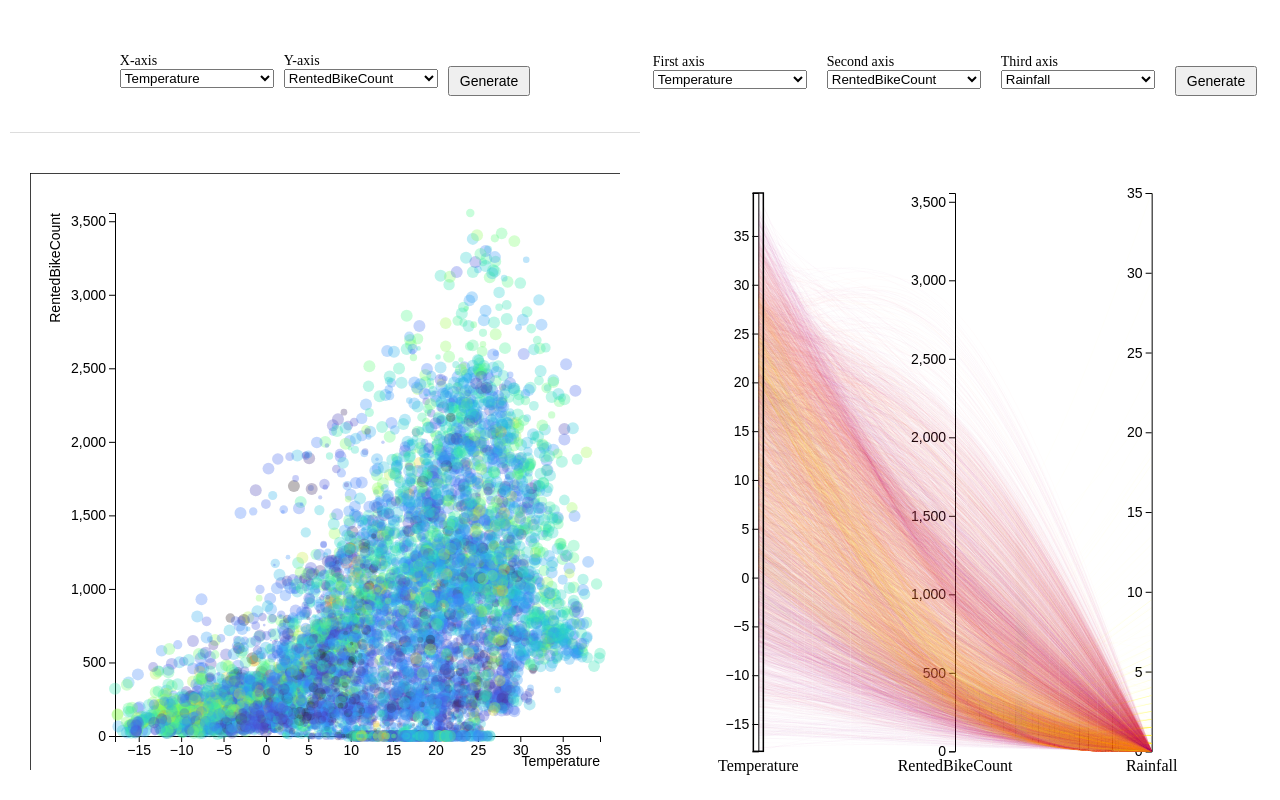
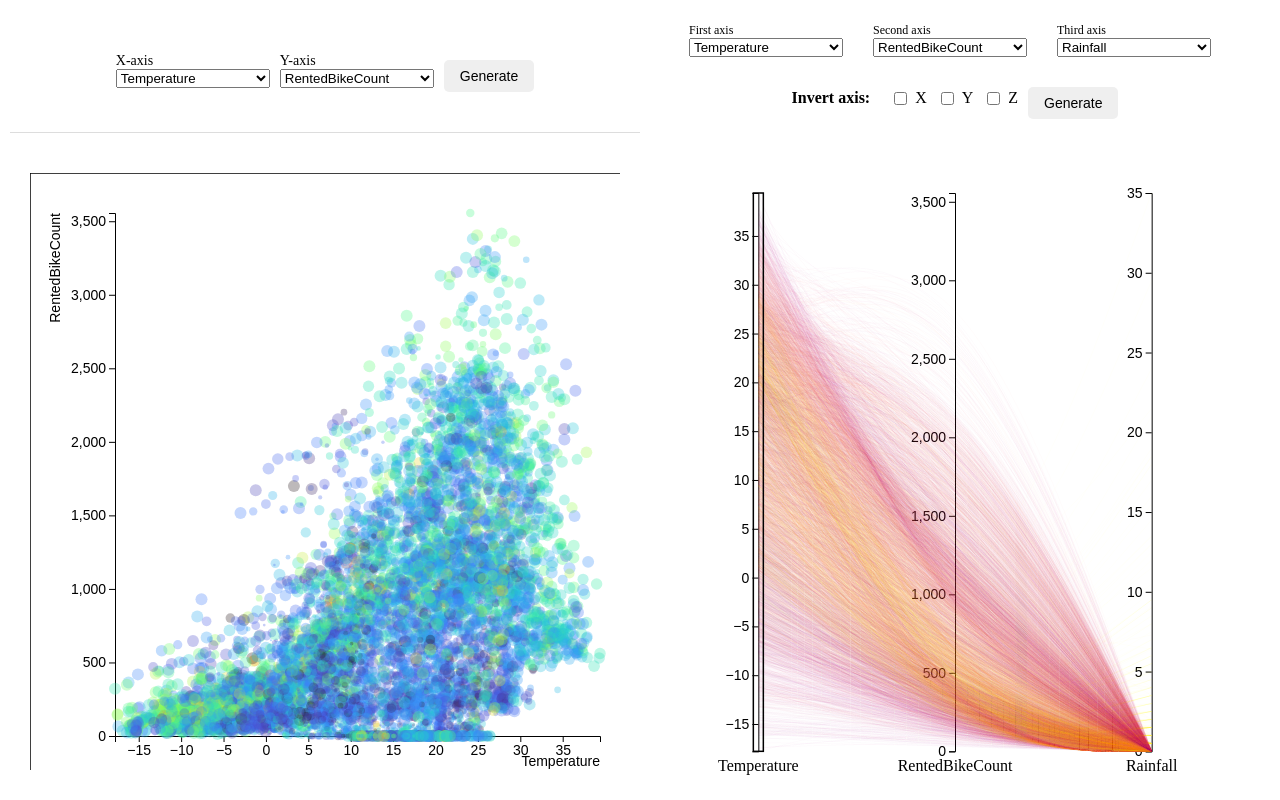
Before and after one commit to giorgiodaneri/HPDAV_assignment2, a React (Create React App) app: page / in a window 1280 px wide. Built offline with nearby package versions, Linux system fonts and the light colour scheme.

Commit message:
added buttons to invert axes in parallel coordinates plot, passed data to the plot with existing reducer

```diff
--- a/src/components/ControlBar/ControlBar.css
+++ b/src/components/ControlBar/ControlBar.css
@@ -10,11 +10,6 @@
     font-size: 14px;
 }
 
-.button-container {
-    display: flex;
-    align-items: center; /* Aligns button vertically with dropdowns */
-}
-
 .generate-button {
     padding: 5px 10px;
     margin-top: 20px;
--- a/src/components/ControlBarRight/ControlBarRight.css
+++ b/src/components/ControlBarRight/ControlBarRight.css
@@ -3,17 +3,45 @@
     display: flex;
     align-items: center; /* Vertically align items */
     gap: 10px; /* Space between elements */
+    flex-direction: column;
+}
+
+.first-row {
+    display: flex;
+    flex-wrap: wrap;
+    gap: 20px;
+    align-items: center;
+}
+
+.second-row {
+    display: flex;
+    align-items: center;
+    gap: 10px;
+    margin-top: 10px;
+}
+
+.invert-axis-label {
+    font-weight: bold;
+    margin-right: 10px;
+}
+
+.invert-checkbox {
+    display: flex;
+    align-items: center;
+    gap: 5px;
 }
 
 .form-label {
     display: flex;
     flex-direction: column;
-    font-size: 14px;
+    font-size: 12px;
     margin-right: 10px;
 }
 
 .generate-button {
-    padding: 5px 10px;
-    font-size: 14px;
+    margin-top: 10px;
+    padding: 8px 16px;
+    border: none;
+    border-radius: 5px;
     cursor: pointer;
 }
--- a/src/components/ControlBarRight/ControlBarRight.js
+++ b/src/components/ControlBarRight/ControlBarRight.js
@@ -17,6 +17,11 @@ function ControlBarRight() {
     const [selectedFirstAxis, setSelectedFirstAxis] = useState(genConfig.firstAxis || '');
     const [selectedSecondAxis, setSelectedSecondAxis] = useState(genConfig.secondAxis || '');
     const [selectedThirdAxis, setSelectedThirdAxis] = useState(genConfig.third || '');
+
+    // Local state for invert checkboxes
+    const [invertX, setInvertX] = useState(false);
+    const [invertY, setInvertY] = useState(false);
+    const [invertZ, setInvertZ] = useState(false);
 
     // Extract column names when data is loaded
     useEffect(() => {
@@ -39,6 +44,11 @@ function ControlBarRight() {
         setSelectedThirdAxis(event.target.value);
     };
 
+    // Handlers for invert checkboxes
+    const handleInvertXChange = () => setInvertX(!invertX);
+    const handleInvertYChange = () => setInvertY(!invertY);
+    const handleInvertZChange = () => setInvertZ(!invertZ);
+
     // Dispatch selected x and y axes to the Redux store only on form submit
     const handleOnSubmit = (event) => {
         event.preventDefault();
@@ -47,12 +57,16 @@ function ControlBarRight() {
         dispatch(generateFromConfigRight({
             firstAxis: selectedFirstAxis,
             secondAxis: selectedSecondAxis,
-            thirdAxis: selectedThirdAxis}));
+            thirdAxis: selectedThirdAxis,
+            invertX: invertX,
+            invertY: invertY,
+            invertZ: invertZ}));
     };
 
     return (
         <>
             <form className="control-bar-right-form" onSubmit={handleOnSubmit}>
+                <div className="first-row">
                     <label className="form-label">
                         First axis
                         <select name="firstAxis" value={selectedFirstAxis} onChange={handleOnChangeFirstAxis}>
@@ -85,8 +99,22 @@ function ControlBarRight() {
                             ))}
                         </select>
                     </label>
+                </div>
 
+                <div className="second-row">
+                    <label className="invert-axis-label">Invert axis:</label>
+                    <label className="invert-checkbox">
+                        <input type="checkbox" checked={invertX} onChange={handleInvertXChange} /> X
+                    </label>
+                    <label className="invert-checkbox">
+                        <input type="checkbox" checked={invertY} onChange={handleInvertYChange} /> Y
+                    </label>
+                    <label className="invert-checkbox">
+                        <input type="checkbox" checked={invertZ} onChange={handleInvertZChange} /> Z
+                    </label>
                     <button type="submit" className="generate-button">Generate</button>
+                </div>
+
             </form>
         </>
     );
--- a/src/components/parallel_coordinates/ParallelCoordinates-d3.js
+++ b/src/components/parallel_coordinates/ParallelCoordinates-d3.js
@@ -3,7 +3,7 @@ import { setBrushedDataParallelCoords } from '../../redux/BrushedDataSliceSecond
 
 
 class ParallelCoordinates {
-    constructor(container, data, brushedData, firstAxis, secondAxis, thirdAxis, dispatch) {
+    constructor(container, data, brushedData, firstAxis, secondAxis, thirdAxis, invertX, invertY, invertZ, dispatch) {
         this.container = container;
         this.data = data;
         this.brushedData = brushedData || []; // Initialize to an empty array if undefined
@@ -12,6 +12,9 @@ class ParallelCoordinates {
         this.thirdAxis = thirdAxis || "Rainfall"; // Initialize to "Rainfall" if undefined
         this.margin = { top: 30, right: 10, bottom: 25, left: 10 };
         this.dispatch = dispatch;
+        this.invertX = invertX || false;
+        this.invertY = invertY || false;
+        this.invertZ = invertZ || false;
 
         // Get the width and height from the container's bounding box
         const containerRect = container.getBoundingClientRect();
@@ -21,13 +24,16 @@ class ParallelCoordinates {
         this.drawParallelCoordinates();
     }
 
-    drawParallelCoordinates(firstAxis, secondAxis, thirdAxis) {
+    drawParallelCoordinates(firstAxis, secondAxis, thirdAxis, invertX, invertY, invertZ) {
 
         // Update the axes based on the selected attributes
-        if (firstAxis && secondAxis && thirdAxis) {
+        if (firstAxis && secondAxis && thirdAxis && invertX && invertY && invertZ) {
             this.firstAxis = firstAxis;
             this.secondAxis = secondAxis;
             this.thirdAxis = thirdAxis;
+            this.invertX = invertX;
+            this.invertY = invertY;
+            this.invertZ = invertZ;
         }
 
         const attributes = [this.firstAxis, this.secondAxis, this.thirdAxis];
@@ -47,7 +53,13 @@ class ParallelCoordinates {
         attributes.forEach(attr => {
             yScales[attr] = d3.scaleLinear()
                 .domain(d3.extent(this.data, d => d[attr]))
-                .range([this.height, 0]);
+                .range(
+                    (attr === this.firstAxis && this.invertX) ||
+                    (attr === this.secondAxis && this.invertY) ||
+                    (attr === this.thirdAxis && this.invertZ)
+                        ? [0, this.height] // Inverted range for the axis
+                        : [this.height, 0] // Default range
+                );
         });
 
         const xScale = d3.scalePoint()
@@ -148,11 +160,6 @@ class ParallelCoordinates {
             return false; // No brushed data, all points will be shown with default opacity
         }
 
-        // if brushData is not empty, print it
-        if(this.brushedData.brushedData.length > 0)
-        {
-            // console.log("Brushed data:", this.brushedData);
-        }
         const uniqueId = this.getUniqueId(d);  // Get unique identifier for the current data point
 
         // Iterate over the brushedData and compare the uniqueIds
--- a/src/components/parallel_coordinates/ParallelCoordinates.css
+++ b/src/components/parallel_coordinates/ParallelCoordinates.css
@@ -11,7 +11,6 @@
   width: 100%;
   height: 100%;
   margin-bottom: 0px;
-  border: 1px solid #ccc;
 }
 
 svg {
--- a/src/components/parallel_coordinates/ParallelCoordinatesContainer.js
+++ b/src/components/parallel_coordinates/ParallelCoordinatesContainer.js
@@ -7,6 +7,9 @@ function ParallelCoordinatesContainer() {
     const firstAxis = useSelector(state => state.configRight.firstAxis);
     const secondAxis = useSelector(state => state.configRight.secondAxis);
     const thirdAxis = useSelector(state => state.configRight.thirdAxis);
+    const invertX = useSelector(state => state.configRight.invertX);
+    const invertY = useSelector(state => state.configRight.invertY);
+    const invertZ = useSelector(state => state.configRight.invertZ);
     const brushedData = useSelector(state => state.brushedData);
     const dispatch = useDispatch();
 
@@ -26,18 +29,21 @@ function ParallelCoordinatesContainer() {
                 firstAxis,
                 secondAxis,
                 thirdAxis,
+                invertX,
+                invertY,
+                invertZ,
                 dispatch // Pass the dispatch function
             );
         }
-    }, [data, brushedData, firstAxis, secondAxis, thirdAxis, dispatch]);
+    }, [data, brushedData, firstAxis, secondAxis, thirdAxis, invertX, invertY, invertZ, dispatch]);
 
     useEffect(() => {
         if (firstAxis && secondAxis && thirdAxis) {
             const parallelCoordinatesD3 = parallelCoordinatesRef.current;
 
-            parallelCoordinatesD3.drawParallelCoordinates(firstAxis, secondAxis, thirdAxis);
+            parallelCoordinatesD3.drawParallelCoordinates(firstAxis, secondAxis, thirdAxis, invertX, invertY, invertZ);
         }
-    }, [firstAxis, secondAxis, thirdAxis, dispatch]);
+    }, [firstAxis, secondAxis, thirdAxis, invertX, invertY, invertZ, dispatch]);
 
     return (
         <div
--- a/src/components/scatterplot/Scatterplot-d3.js
+++ b/src/components/scatterplot/Scatterplot-d3.js
@@ -82,7 +82,7 @@ class ScatterplotD3 {
         .transition().duration(this.transitionDuration)
         .call(d3.axisBottom(this.x));
 
-    // Remove the old x-axis label
+    // Remove the old x-axis label, so that it can be replaced by the new one
     this.svg.select(".xAxisG").selectAll(".axis-label").remove();
 
     // Add text to the x-axis
@@ -134,19 +134,12 @@ isBrushed(d) {
       return false; // No brushed data, all points will be shown with default opacity
   }
 
-  console.log("Brushed data from Parallel Coords:", this.brushedDataParallelCoords);
-  // if brushData is not empty, print it
-  if(this.brushedDataParallelCoords.brushedDataParallelCoords.length > 0)
-  {
-    console.log("Brushed data:", this.brushedDataParallelCoords);
-  }
   const uniqueId = this.getUniqueId(d);  // Get unique identifier for the current data point
 
   // Iterate over the brushedData and compare the uniqueIds
   for (let i = 0; i < this.brushedDataParallelCoords.brushedDataParallelCoords.length; i++) {
       const brushed = this.brushedDataParallelCoords.brushedDataParallelCoords[i];
       if (this.getUniqueId(brushed) === uniqueId) {
-          console.log("Match found for:", uniqueId);
           return true; // If a match is found, return true
       }
   }
--- a/src/redux/BrushedDataSliceSecond.js
+++ b/src/redux/BrushedDataSliceSecond.js
@@ -7,7 +7,6 @@ export const brushedDataSliceSecond = createSlice({
 },
   reducers: {
     setBrushedDataParallelCoords: (state, action) => {
-        console.log("Brushed data inside reducer:", action.payload);
         state.brushedDataParallelCoords = action.payload; // Append new data to the existing array
     },
   }
--- a/src/redux/ConfigSliceRight.js
+++ b/src/redux/ConfigSliceRight.js
@@ -5,7 +5,10 @@ export const configSliceRight = createSlice({
   initialState: {
     firstAxis : "Temperature",
     secondAxis : "RentedBikeCount",
-    third : "Rainfall"
+    third : "Rainfall",
+    invertX : false,
+    invertY : false,
+    invertZ : false
   },
   reducers: {
     generateFromConfigRight: (state, action) => {
@@ -13,6 +16,9 @@ export const configSliceRight = createSlice({
         state.firstAxis = action.payload.firstAxis;
         state.secondAxis = action.payload.secondAxis;
         state.thirdAxis = action.payload.thirdAxis;
+        state.invertX = action.payload.invertX;
+        state.invertY = action.payload.invertY;
+        state.invertZ = action.payload.invertZ;
     }
   }
 })
```
Lines whose indentation alone changed are shown as unchanged.
